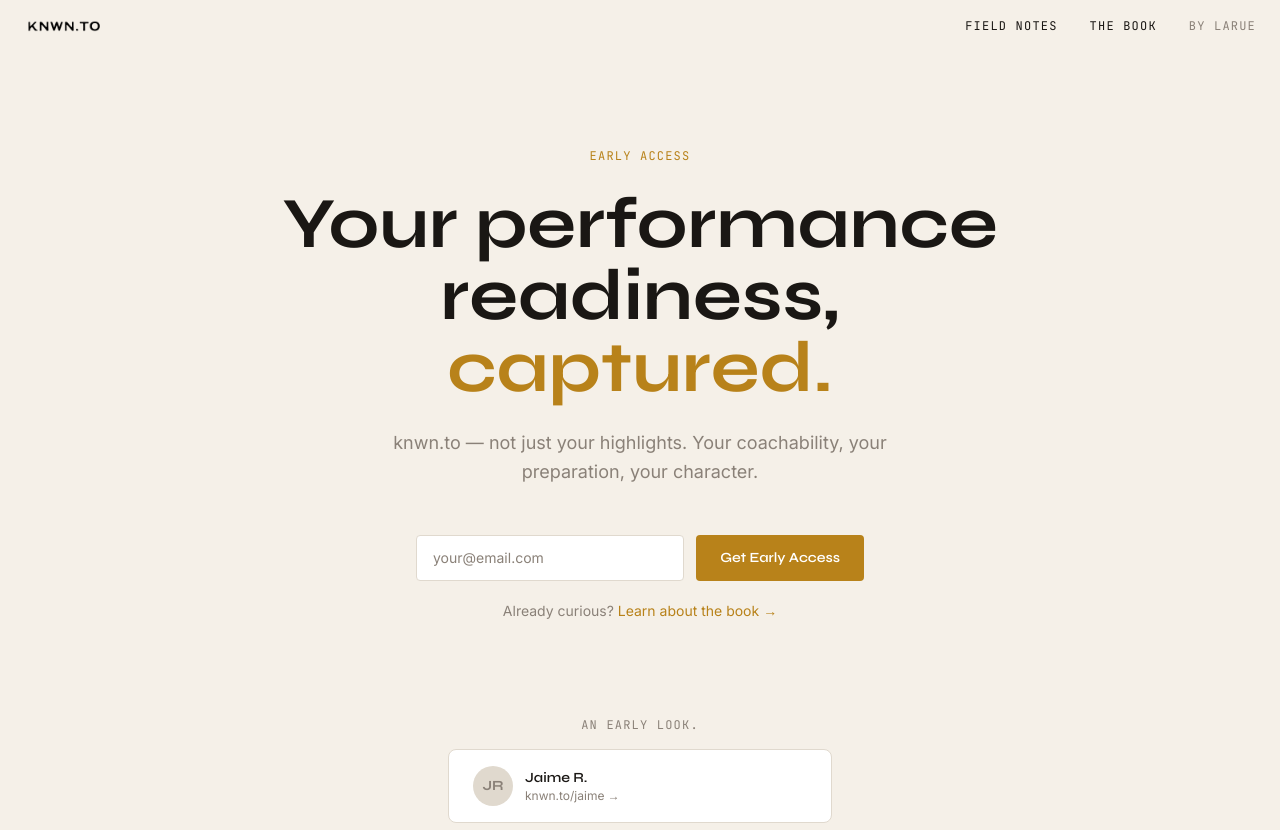
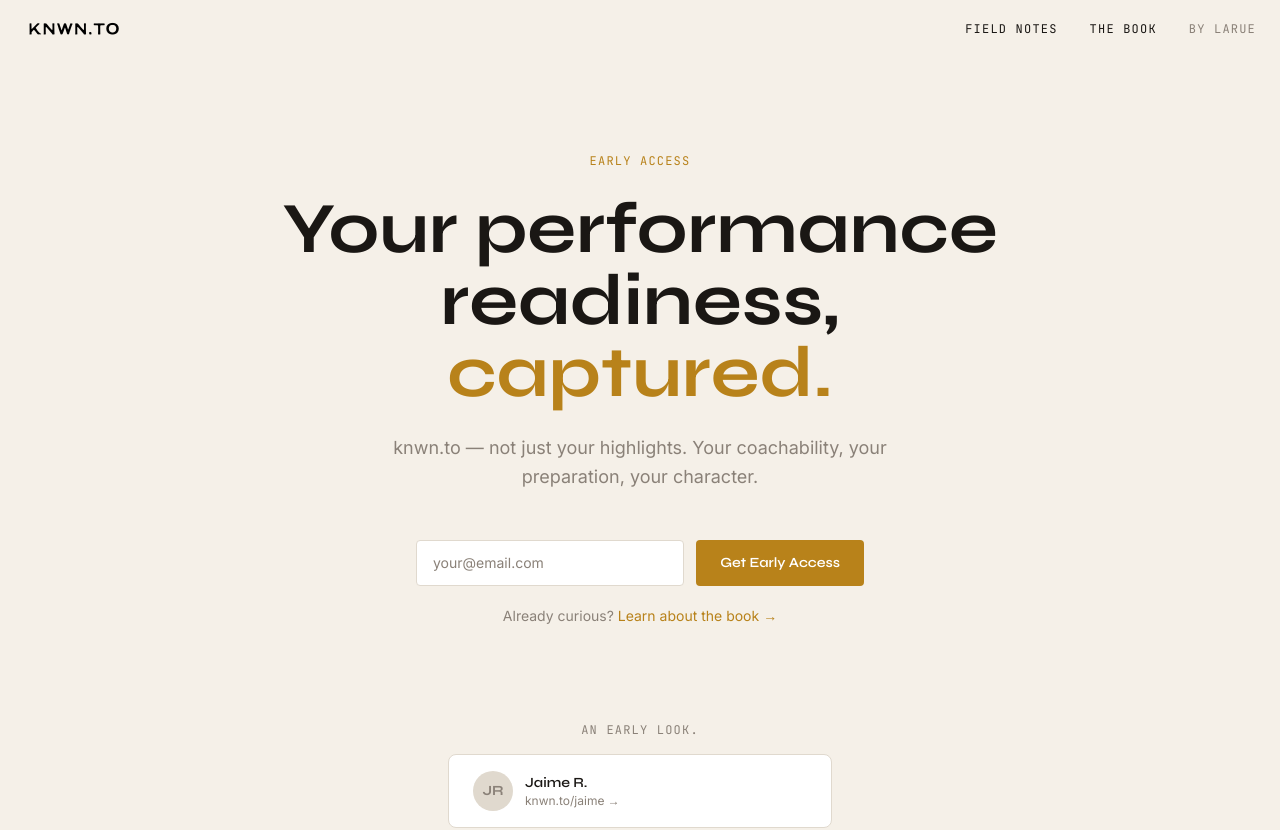
Before and after one commit to larueagent/knwn.to, a Next.js app: page / in a window 1280 px wide. Shown: the top 830 px of the page. Built offline with nearby package versions, Linux system fonts and the light colour scheme; no server answers.

Commit message:
style: increase nav logo size to 100x30

```diff
--- a/components/Nav.tsx
+++ b/components/Nav.tsx
@@ -24,7 +24,7 @@ export default function Nav({ variant = "light" }: NavProps) {
     <nav className="relative flex items-center justify-between px-6 py-4">
       {/* Logo */}
       <Link href="/" className="flex items-center gap-2">
-        <Image src={logoSrc} alt="knwn.to" width={80} height={24} priority />
+        <Image src={logoSrc} alt="knwn.to" width={100} height={30} priority />
       </Link>
 
       {/* Desktop nav */}
```
